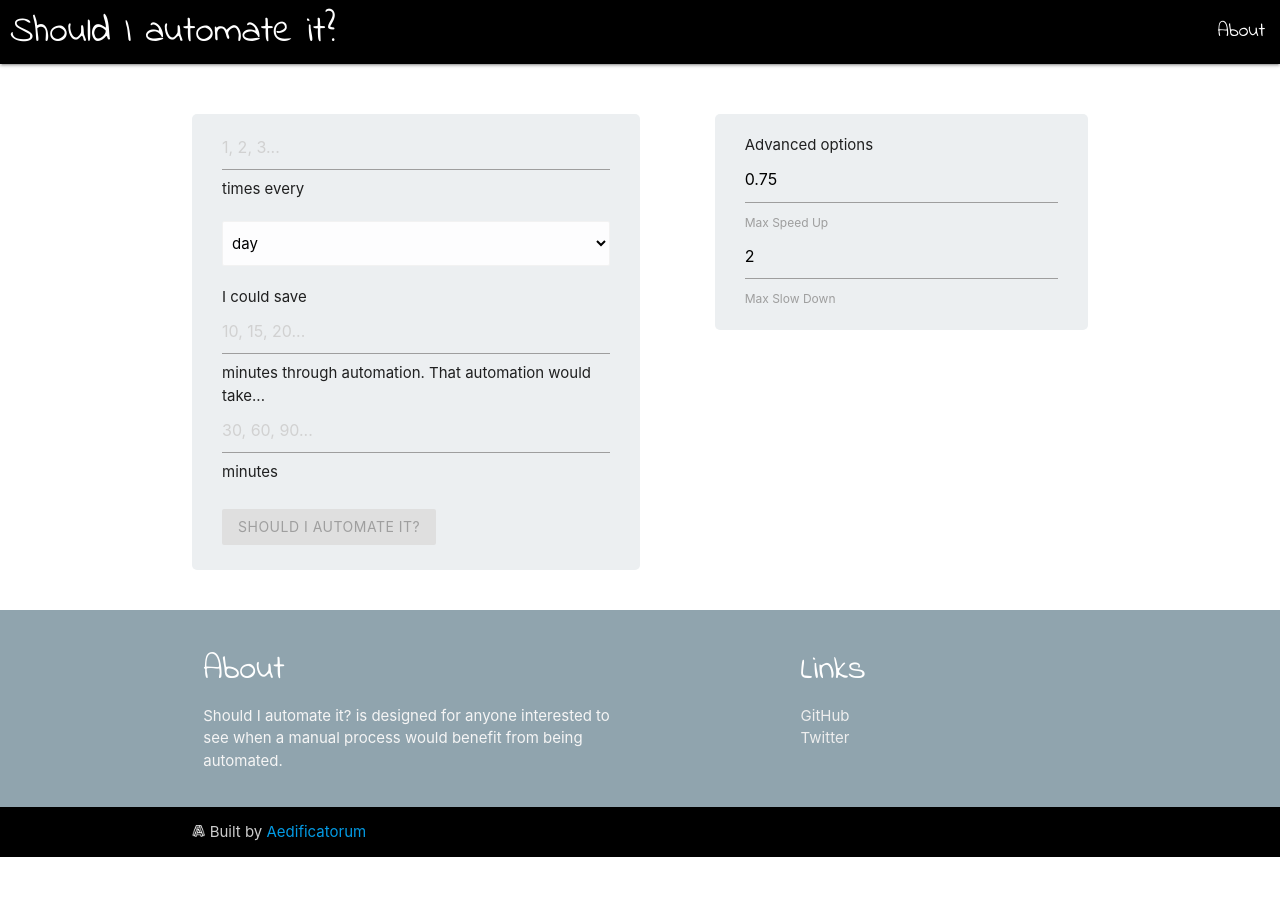
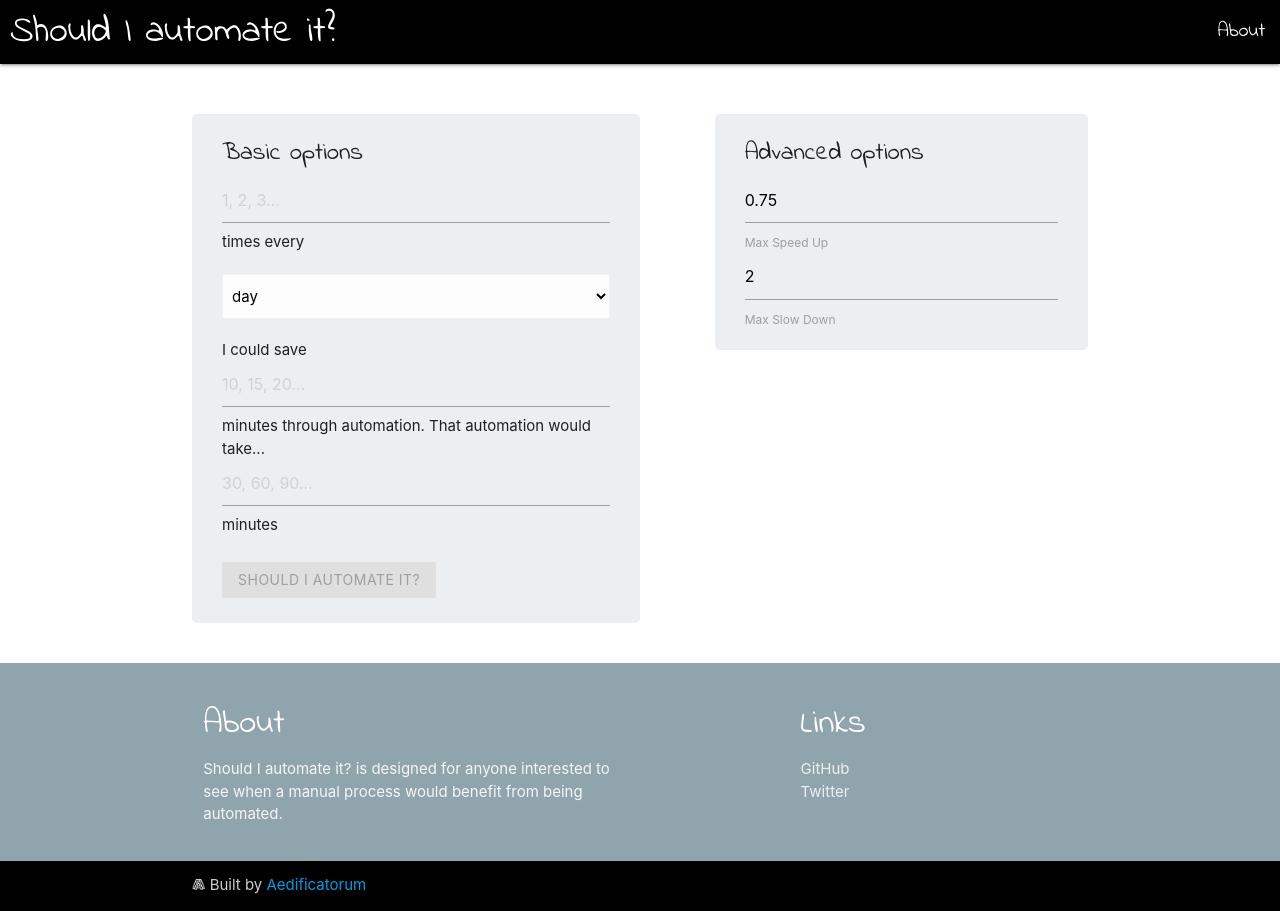
Before and after one commit to aedificatorum/shouldiautomateit, a React (Create React App) app: page / in a window 1280 px wide. Before the commit the page ends 857 px from the top, so only its background shows below. Built offline with nearby package versions, Linux system fonts and the light colour scheme.

Commit message:
add title for both forms

```diff
--- a/src/App.css
+++ b/src/App.css
@@ -41,7 +41,7 @@ form {
 }
 
 .advanced-form {
-  padding: 20px 30px 20px 30px;
+  padding: 10px 30px 20px 30px;
 }
 
 .brand-logo img {
@@ -54,7 +54,7 @@ form {
   font-size: 2.5em;
 }
 
-.navbar-title, h4, nav {
+.navbar-title, h4, nav, h5 {
   font-family: 'Indie Flower', cursive;
 }
 
--- a/src/App.js
+++ b/src/App.js
@@ -82,6 +82,7 @@ class App extends Component {
         <div className="row">
           <form className="col m6 s12">
             <div className="row blue-grey lighten-5 basic-form">
+              <h5>Basic options</h5>
               <input
                 type="number"
                 id="frequency"
@@ -148,7 +149,7 @@ class App extends Component {
 
           <form className="col m5 offset-m1">
             <div className="row blue-grey lighten-5 advanced-form">
-              <div>Advanced options</div>
+              <h5>Advanced options</h5>
               <input
                 type="number"
                 value={maxSpeedUp}
```
